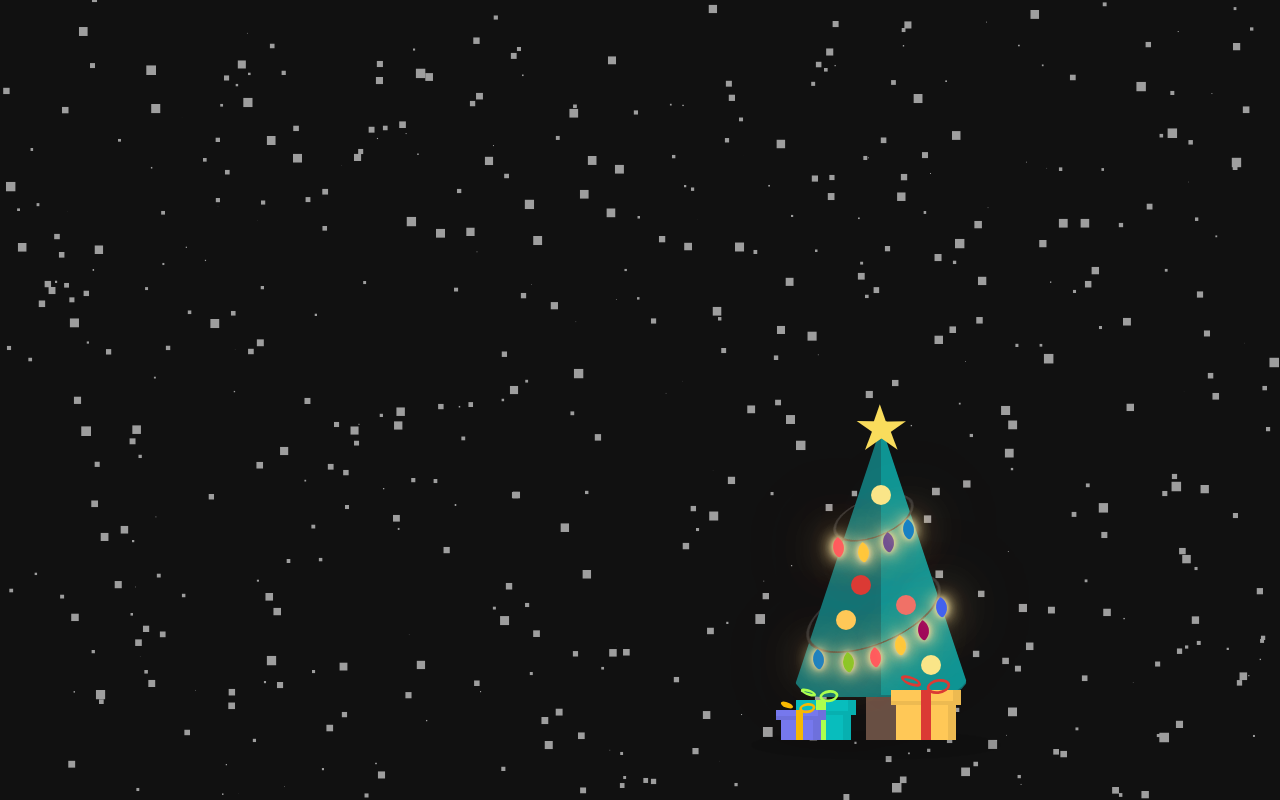
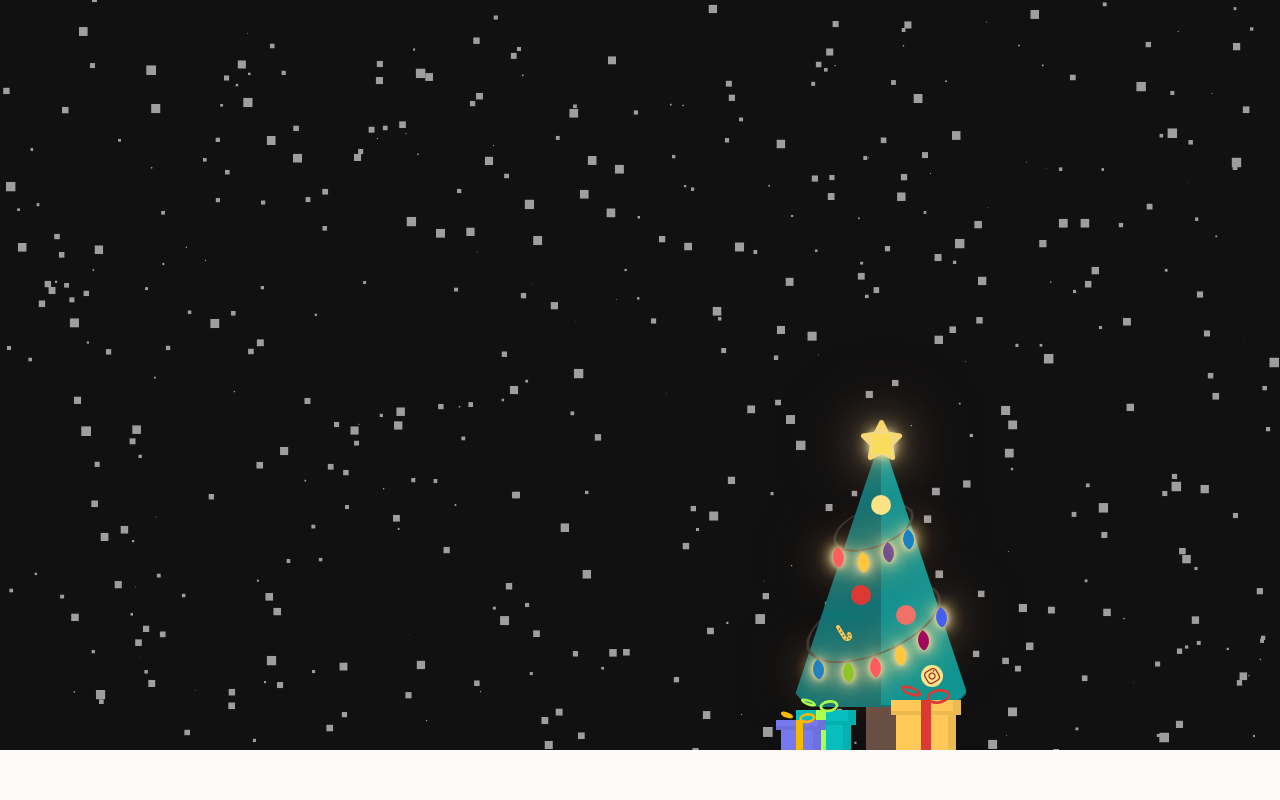
Before and after one commit to sunjae-kim/dahee.me, a Svelte app: page / in a window 1280 px wide. Built offline with nearby package versions, Linux system fonts and the light colour scheme; a web font is replaced by a local one.

Commit message:
change opengraph

```diff
--- a/public/index.html
+++ b/public/index.html
@@ -18,8 +18,8 @@
     <meta property="og:url" content="https://dahee.me/" />
     <meta property="og:type" content="website" />
     <meta property="og:title" content="Dahee" />
-    <meta property="og:description" content="Pretty Dahee" />
-    <meta property="og:image" content="https://dahee.me/images/opengraph.jpeg" />
+    <meta property="og:description" content="Merry Christmas from Dahee 🎄" />
+    <meta property="og:image" content="https://dahee.me/images/opengraph-christmas.png" />
 
     <link rel="stylesheet" href="/styles/global.css" />
     <link rel="stylesheet" href="/build/bundle.css" />
--- a/src/App.svelte
+++ b/src/App.svelte
@@ -1,11 +1,13 @@
 <script lang="ts">
   import SnowParticles from '@/components/Christmas/SnowParticles/index.svelte';
   import Tree from '@/components/Christmas/Tree/index.svelte';
+  import SnowLand from '@/components/Christmas/SnowLand/index.svelte';
 </script>
 
 <main>
   <SnowParticles />
   <Tree />
+  <SnowLand />
 </main>
 
 <style>
--- /dev/null
+++ b/src/components/Christmas/SnowLand/index.svelte
@@ -0,0 +1,12 @@
+<div id="snowLand" />
+
+<style>
+  #snowLand {
+    position: fixed;
+    left: 0;
+    right: 0;
+    bottom: 0;
+    height: 50px;
+    background-color: snow;
+  }
+</style>
--- a/src/components/Christmas/Tree/index.svelte
+++ b/src/components/Christmas/Tree/index.svelte
@@ -17,8 +17,15 @@
   </div>
   <div class="balls">
     <div class="ball1" />
+    <i class="fas fa-candy-cane" />
+
+    <a href="https://www.instagram.com/b2byby/" target="_blank" on:click={e => e.stopPropagation()}
+      ><i class="fab fa-instagram" /></a
+    >
   </div>
-  <div class="star" />
+  <i class="fas fa-star">
+    <div class="star-light" />
+  </i>
   <div class="gift" />
   <div class="ribbon" />
   <div class="gift2" />
@@ -31,7 +38,7 @@
 <style>
   .christmas {
     position: fixed;
-    bottom: 20vh;
+    bottom: 150px;
     right: 30vw;
   }
 
@@ -108,46 +115,22 @@
     z-index: -1;
   }
 
-  .star {
+  .fa-star {
+    color: #f9dc5c;
     margin: 50px 0;
     position: absolute;
-    display: block;
-    width: 0px;
-    height: 0px;
-    border-right: 25px solid transparent;
-    border-bottom: 17.5px solid #f9dc5c;
-    border-left: 25px solid transparent;
-    transform: rotate(35deg);
-    top: -190px;
-    left: -9px;
+    top: -200px;
+    left: -7px;
+    font-size: 40px;
   }
 
-  .star:before {
-    border-bottom: 20px solid #f9dc5c;
-    border-left: 7.5px solid transparent;
-    border-right: 7.5px solid transparent;
+  .star-light {
     position: absolute;
-    height: 0;
-    width: 0;
-    top: -12.5px;
-    left: -17.5px;
-    display: block;
-    content: '';
-    transform: rotate(-35deg);
-  }
-
-  .star:after {
-    position: absolute;
-    display: block;
-    top: 0.75px;
-    left: -26.25px;
-    width: 0px;
-    height: 0px;
-    border-right: 25px solid transparent;
-    border-bottom: 17.5px solid #f9dc5c;
-    border-left: 25px solid transparent;
-    transform: rotate(-70deg);
-    content: '';
+    top: 60%;
+    left: 50%;
+    width: 20px;
+    height: 20px;
+    transform: translate(-50%, -50%);
   }
 
   .lights {
@@ -443,15 +426,12 @@
     left: -15px;
   }
 
-  .balls:before {
-    content: '';
+  .fa-candy-cane {
     position: absolute;
-    width: 20px;
-    height: 20px;
-    border-radius: 50%;
-    background-color: #ffc857;
-    top: 35px;
+    color: #ffc857;
+    top: 40px;
     left: -15px;
+    transform: rotate(90deg);
   }
 
   .balls:after {
@@ -477,8 +457,8 @@
 
   .ball1:before {
     position: absolute;
-    width: 20px;
-    height: 20px;
+    width: 22px;
+    height: 22px;
     border-radius: 50%;
     background-color: #fae588;
     content: '';
@@ -486,6 +466,16 @@
     left: 50px;
   }
 
+  .fa-instagram {
+    position: absolute;
+    color: brown;
+    top: 83px;
+    left: 73.5px;
+    font-size: 16px;
+    transform: rotate(-30deg);
+  }
+
+  .star-light,
   .light1,
   .light2,
   .light3,
```
Also changed, not shown: public/images/opengraph-christmas.png (added).
